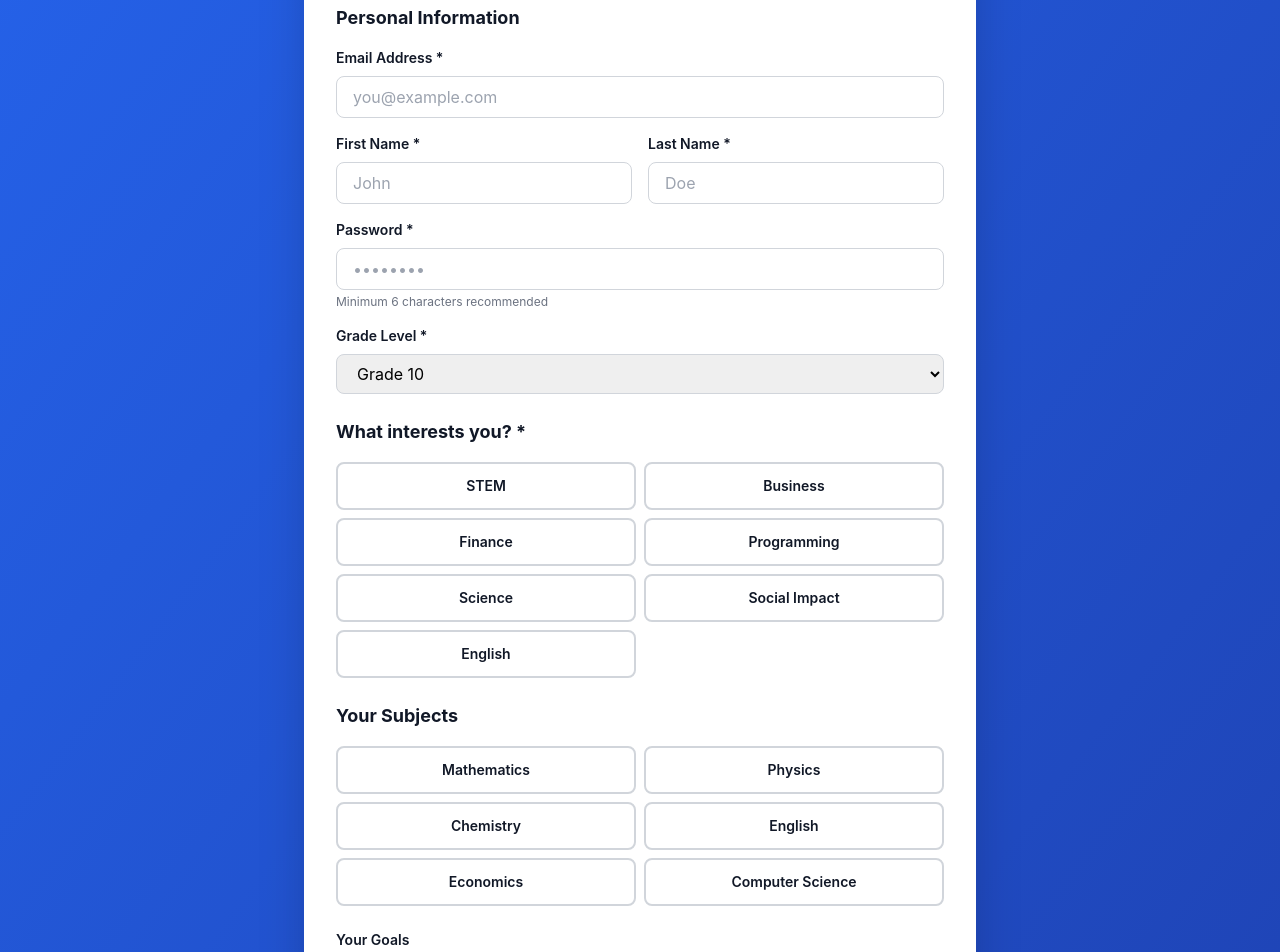
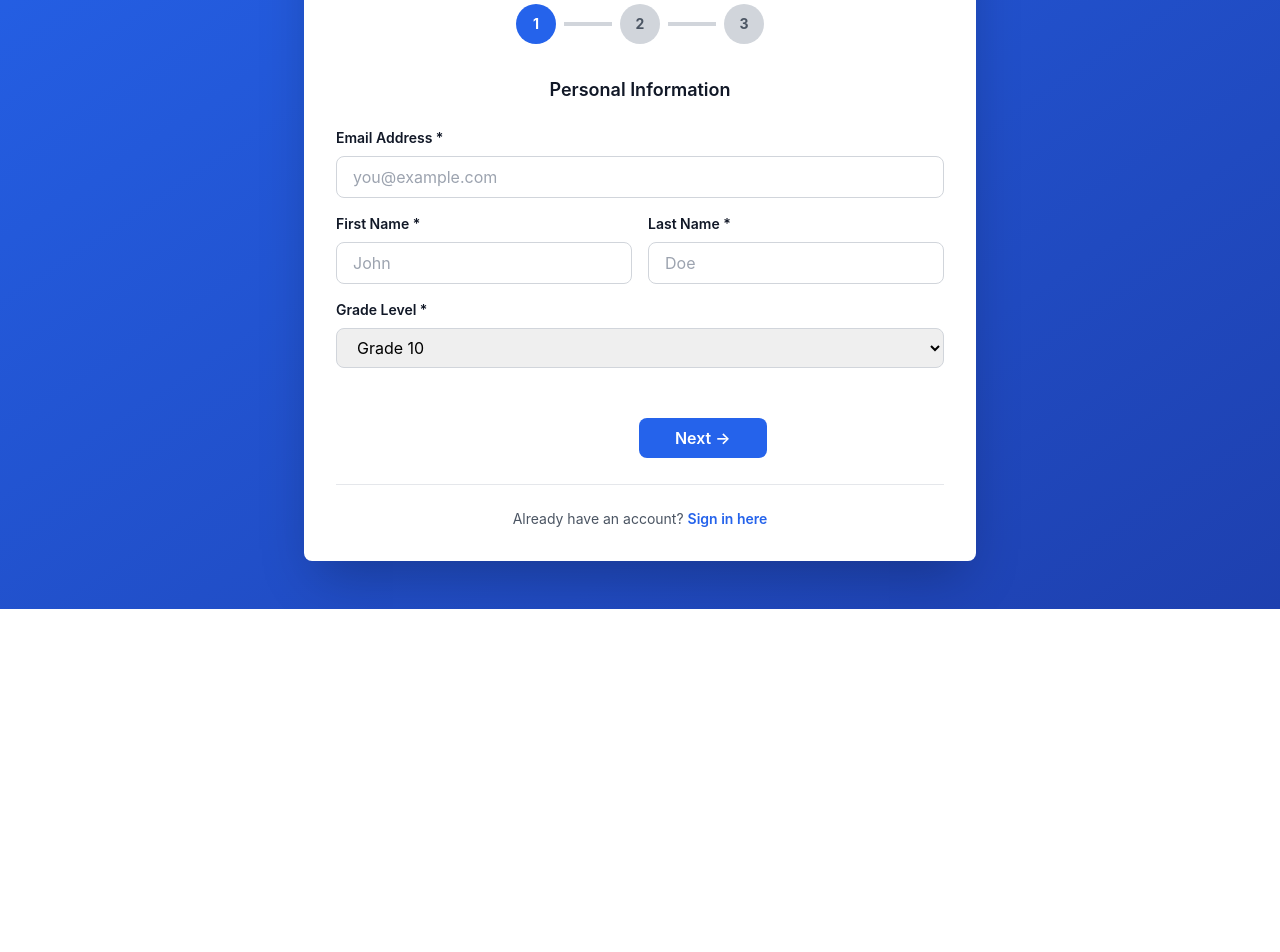
Before and after one commit to Altusha4/mentoria-hub, a React (Vite) app in the folder frontend/: page /register in a window 1280 px wide. Shown: the part 240-1192 px from the top of the page. After the commit the page ends 849 px from the top, so only its background shows below. Built offline with nearby package versions, Linux system fonts and the light colour scheme.

Commit message:
feat: phase 3 frontend - login/register forms and auth
  - Multi-step registration carousel
  - Math captcha component
  - Login form with password field
  - API utility functions for authentication

```diff
--- a/frontend/src/pages/Register.jsx
+++ b/frontend/src/pages/Register.jsx
@@ -5,6 +5,7 @@ import MathCaptcha from '../components/MathCaptcha';
 
 export default function Register({ setStudentId }) {
   const navigate = useNavigate();
+  const [currentStep, setCurrentStep] = useState(1);
   const [formData, setFormData] = useState({
     email: '',
     first_name: '',
@@ -22,6 +23,27 @@ export default function Register({ setStudentId }) {
   const grades = ['8', '9', '10', '11'];
   const interestOptions = ['STEM', 'Business', 'Finance', 'Programming', 'Science', 'Social Impact', 'English'];
   const subjectOptions = ['Mathematics', 'Physics', 'Chemistry', 'English', 'Economics', 'Computer Science'];
+
+  const nextStep = () => {
+    if (currentStep === 1) {
+      if (!formData.email || !formData.first_name || !formData.last_name) {
+        setError('Please fill in all personal information');
+        return;
+      }
+    } else if (currentStep === 2) {
+      if (formData.interests.length === 0) {
+        setError('Please select at least one interest');
+        return;
+      }
+    }
+    setError('');
+    setCurrentStep(currentStep + 1);
+  };
+
+  const prevStep = () => {
+    setError('');
+    setCurrentStep(currentStep - 1);
+  };
 
   const handleInterestToggle = (interest) => {
     setFormData(prev => ({
@@ -45,16 +67,23 @@ export default function Register({ setStudentId }) {
     e.preventDefault();
     setError('');
 
-    if (!formData.email || !formData.first_name || !formData.last_name) {
-      setError('Please fill in all required fields');
+    if (!formData.password) {
+      setError('Please enter a password');
       return;
     }
 
-    if (formData.interests.length === 0) {
-      setError('Please select at least one interest');
+    if (!captchaVerified) {
+      setError('Please verify the captcha');
       return;
     }
 
+    console.log('📝 [REGISTER] Form submitted');
+    console.log(`📝 [REGISTER] Email: ${formData.email}`);
+    console.log(`📝 [REGISTER] Name: ${formData.first_name} ${formData.last_name}`);
+    console.log(`📝 [REGISTER] Grade: ${formData.grade}`);
+    console.log(`📝 [REGISTER] Interests: ${formData.interests.join(',')}`);
+
+    console.log('✅ [REGISTER] Validation passed, sending to API...');
     setLoading(true);
 
     try {
@@ -64,23 +93,26 @@ export default function Register({ setStudentId }) {
         subjects: formData.subjects.join(','),
       };
 
+      console.log('📤 [REGISTER] Sending payload:', payload);
+
       const response = await api.register(payload);
 
-      // Save access token in memory (sessionStorage for security)
+      console.log('✅ [REGISTER] Registration successful!');
+      console.log('📥 [REGISTER] Response:', response);
+
       sessionStorage.setItem('accessToken', response.access_token);
-
-      // Save user info (tokens are in httpOnly cookies)
       sessionStorage.setItem('studentId', response.student_id);
       sessionStorage.setItem('studentName', response.name);
 
-      // Set state
+      console.log('💾 [REGISTER] Saved to sessionStorage');
+
       setStudentId(response.student_id);
 
-      // Redirect to home
+      console.log('✅ [REGISTER] Redirecting to home...');
       navigate('/');
     } catch (err) {
+      console.error('❌ [REGISTER] Error caught:', err);
       setError('Failed to create account. Email might already be registered.');
-      console.error('Register error:', err);
     } finally {
       setLoading(false);
     }
@@ -95,6 +127,38 @@ export default function Register({ setStudentId }) {
           <p className="text-gray-600 mt-2">Join thousands of students learning with Mentoria</p>
         </div>
 
+        {/* Progress Bar */}
+        <div className="mb-8 flex items-center justify-center gap-2">
+          {[1, 2, 3].map((step) => (
+            <div key={step} className="flex items-center gap-2">
+              <div
+                className={`w-10 h-10 rounded-full flex items-center justify-center font-bold text-sm transition-all ${
+                  currentStep >= step
+                    ? 'bg-blue-600 text-white'
+                    : 'bg-gray-300 text-gray-600'
+                }`}
+              >
+                {step}
+              </div>
+              {step < 3 && (
+                <div
+                  className={`w-12 h-1 transition-all ${
+                    currentStep > step ? 'bg-blue-600' : 'bg-gray-300'
+                  }`}
+                />
+              )}
+            </div>
+          ))}
+        </div>
+
+        <div className="text-center mb-6">
+          <h2 className="text-lg font-semibold text-gray-900">
+            {currentStep === 1 && 'Personal Information'}
+            {currentStep === 2 && 'Your Interests & Goals'}
+            {currentStep === 3 && 'Secure Your Account'}
+          </h2>
+        </div>
+
         {error && (
           <div className="mb-6 p-4 bg-red-50 border border-red-200 rounded-lg">
             <p className="text-red-700 text-sm font-medium">{error}</p>
@@ -102,17 +166,15 @@ export default function Register({ setStudentId }) {
         )}
 
         <form onSubmit={handleSubmit} className="space-y-6">
-          {/* Basic Info */}
-          <div className="space-y-4">
-            <h2 className="text-lg font-bold text-gray-900">Personal Information</h2>
-
+          {/* Step 1: Personal Info */}
+          {currentStep === 1 && (
+            <div className="space-y-4 animate-fadeIn">
               <div>
                 <label className="block text-sm font-semibold text-gray-900 mb-2">Email Address *</label>
                 <input
                   type="email"
                   value={formData.email}
                   onChange={(e) => setFormData({ ...formData, email: e.target.value })}
-                required
                   className="w-full px-4 py-2 border border-gray-300 rounded-lg focus:ring-2 focus:ring-blue-500"
                   placeholder="you@example.com"
                 />
@@ -125,7 +187,6 @@ export default function Register({ setStudentId }) {
                     type="text"
                     value={formData.first_name}
                     onChange={(e) => setFormData({ ...formData, first_name: e.target.value })}
-                  required
                     className="w-full px-4 py-2 border border-gray-300 rounded-lg focus:ring-2 focus:ring-blue-500"
                     placeholder="John"
                   />
@@ -136,24 +197,10 @@ export default function Register({ setStudentId }) {
                     type="text"
                     value={formData.last_name}
                     onChange={(e) => setFormData({ ...formData, last_name: e.target.value })}
-                  required
                     className="w-full px-4 py-2 border border-gray-300 rounded-lg focus:ring-2 focus:ring-blue-500"
                     placeholder="Doe"
                   />
                 </div>
-            </div>
-
-            <div>
-              <label className="block text-sm font-semibold text-gray-900 mb-2">Password *</label>
-              <input
-                type="password"
-                value={formData.password}
-                onChange={(e) => setFormData({ ...formData, password: e.target.value })}
-                required
-                className="w-full px-4 py-2 border border-gray-300 rounded-lg focus:ring-2 focus:ring-blue-500"
-                placeholder="••••••••"
-              />
-              <p className="text-xs text-gray-500 mt-1">Minimum 6 characters recommended</p>
               </div>
 
               <div>
@@ -169,10 +216,13 @@ export default function Register({ setStudentId }) {
                 </select>
               </div>
             </div>
+          )}
 
-          {/* Interests */}
-          <div className="space-y-4">
-            <h2 className="text-lg font-bold text-gray-900">What interests you? *</h2>
+          {/* Step 2: Interests */}
+          {currentStep === 2 && (
+            <div className="space-y-4 animate-fadeIn">
+              <div>
+                <h3 className="text-lg font-bold text-gray-900 mb-4">What interests you? *</h3>
                 <div className="grid grid-cols-2 gap-2">
                   {interestOptions.map(interest => (
                     <button
@@ -191,9 +241,8 @@ export default function Register({ setStudentId }) {
                 </div>
               </div>
 
-          {/* Subjects */}
-          <div className="space-y-4">
-            <h2 className="text-lg font-bold text-gray-900">Your Subjects</h2>
+              <div>
+                <h3 className="text-lg font-bold text-gray-900 mb-4">Your Subjects</h3>
                 <div className="grid grid-cols-2 gap-2">
                   {subjectOptions.map(subject => (
                     <button
@@ -212,31 +261,70 @@ export default function Register({ setStudentId }) {
                 </div>
               </div>
 
-          {/* Goals */}
               <div>
                 <label className="block text-sm font-semibold text-gray-900 mb-2">Your Goals</label>
                 <textarea
                   value={formData.goals}
                   onChange={(e) => setFormData({ ...formData, goals: e.target.value })}
                   className="w-full px-4 py-3 border border-gray-300 rounded-lg focus:ring-2 focus:ring-blue-500"
-              rows="4"
+                  rows="3"
                   placeholder="E.g., Get into a top university, learn programming, win a competition..."
                 />
               </div>
+            </div>
+          )}
 
-          {/* Captcha */}
+          {/* Step 3: Security */}
+          {currentStep === 3 && (
+            <div className="space-y-4 animate-fadeIn">
+              <div>
+                <label className="block text-sm font-semibold text-gray-900 mb-2">Password *</label>
+                <input
+                  type="password"
+                  value={formData.password}
+                  onChange={(e) => setFormData({ ...formData, password: e.target.value })}
+                  className="w-full px-4 py-2 border border-gray-300 rounded-lg focus:ring-2 focus:ring-blue-500"
+                  placeholder="••••••••"
+                />
+                <p className="text-xs text-gray-500 mt-1">Minimum 6 characters recommended</p>
+              </div>
+
               <div className="bg-gray-50 p-4 rounded-lg">
                 <MathCaptcha onVerify={setCaptchaVerified} />
               </div>
+            </div>
+          )}
 
-          {/* Submit */}
+          {/* Navigation Buttons */}
+          <div className="flex gap-4 pt-6 justify-center items-center">
+            <button
+              type="button"
+              onClick={prevStep}
+              className={`px-6 py-2 border-2 border-gray-300 text-gray-700 font-semibold rounded-lg hover:bg-gray-50 transition-colors flex items-center justify-center gap-2 ${
+                currentStep === 1 ? 'invisible' : ''
+              }`}
+            >
+              ← Back
+            </button>
+
+            {currentStep < 3 ? (
+              <button
+                type="button"
+                onClick={nextStep}
+                className="px-6 py-2 bg-blue-600 text-white font-semibold rounded-lg hover:bg-blue-700 transition-colors flex items-center justify-center gap-2 min-w-32"
+              >
+                Next →
+              </button>
+            ) : (
               <button
                 type="submit"
                 disabled={loading || !captchaVerified}
-            className="w-full px-6 py-3 bg-blue-600 text-white font-semibold rounded-lg hover:bg-blue-700 disabled:opacity-50 disabled:cursor-not-allowed transition-colors"
+                className="px-6 py-2 bg-blue-600 text-white font-semibold rounded-lg hover:bg-blue-700 disabled:opacity-50 disabled:cursor-not-allowed transition-colors min-w-40"
               >
-            {loading ? 'Creating account...' : 'Create Account & Start Learning'}
+                {loading ? 'Creating account...' : 'Create Account'}
               </button>
+            )}
+          </div>
         </form>
 
         <div className="mt-6 pt-6 border-t border-gray-200">
@@ -248,6 +336,22 @@ export default function Register({ setStudentId }) {
           </p>
         </div>
       </div>
+
+      <style>{`
+        @keyframes fadeIn {
+          from {
+            opacity: 0;
+            transform: translateY(10px);
+          }
+          to {
+            opacity: 1;
+            transform: translateY(0);
+          }
+        }
+        .animate-fadeIn {
+          animation: fadeIn 0.3s ease-in-out;
+        }
+      `}</style>
     </div>
   );
 }
```
Also changed, not shown: frontend/src/pages/Login.jsx (+12 -1 lines), frontend/src/utils/api.js (+18 -3 lines). Lines whose indentation alone changed are shown as unchanged.
